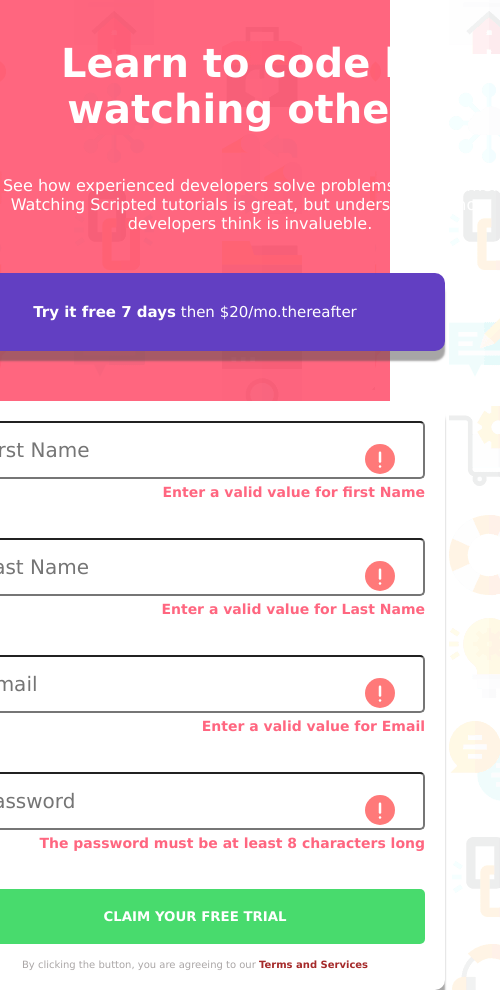
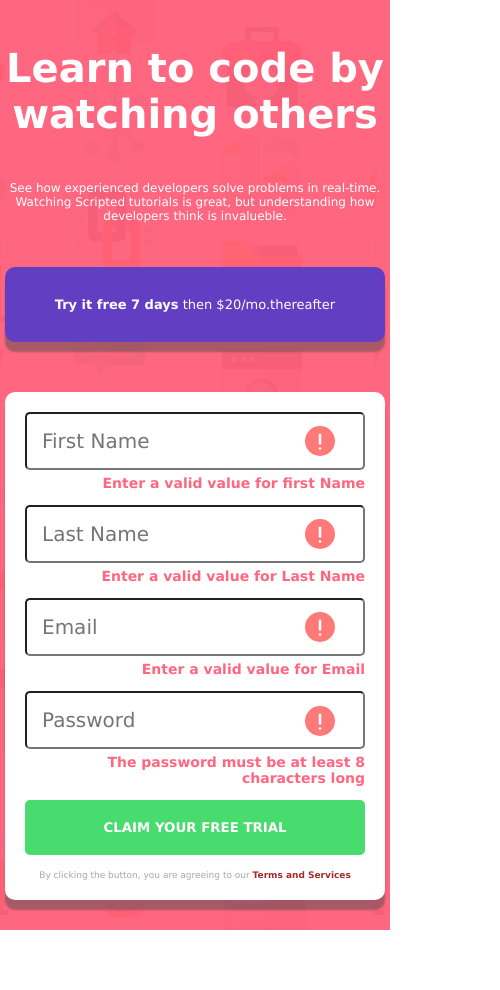
Before and after one commit to diegoalvares/formulario-de-cadastro, a plain HTML site: page index.html in a window 390 px wide. Shown: the whole page, 500 px wide, since content can reach past the window. After the commit the page ends 930 px from the top, so only its background shows below. Drawn offline with Linux system fonts and the light colour scheme; files whose address does not match are found by name.

Commit message:
adicionando responsividade para tela de celular.

```diff
--- a/css/form.css
+++ b/css/form.css
@@ -129,3 +129,74 @@ footer>span>strong{
         margin-bottom: 60px;
     }
 }
+
+@media(max-width: 440px){
+
+    body{
+        background-image: url('C:/Users/diego/Documents/GitHub/formulario-de-cadastro/imagens/bg-intro-mobile.png');
+    }
+
+    main{
+        display: flex;
+        flex-direction: column;
+        align-items: center;
+        justify-content: space-between;
+        height: 930px;
+    }
+
+    header>h2{
+        background-color: rgb(98, 63, 194);
+        color: white;
+        padding-top: 30px;
+        padding-bottom: 30px;
+        padding-left: 10px;
+        padding-right: 10px;
+        text-align: center;
+        width: 360px;
+        font-size: 13px;
+    }
+
+    #descricao{
+        text-align: center;
+        margin: auto;
+        width: 380px;
+    }
+
+    #descricao>h1{
+        font-size: 40px;
+        margin-top: 40px;
+    }
+
+    #descricao>p{
+        font-size: 12px;
+        width: 380px;
+        margin: auto;
+        text-align: center;
+    }
+
+    #formulario{
+        width: 380px;
+        margin-top: 40px;
+        margin-bottom: 30px;
+    }
+
+    #exclamacao, #exclamacao2, #exclamacao3{
+        margin-left: 280px;
+        margin-bottom: 45px;
+        margin-top: -85px;
+    }
+
+    #exclamacao4{
+        margin-left: 280px;
+        margin-bottom: 60px;
+        margin-top: -100px;
+    }
+
+    footer{
+        font-size: 9px;
+        text-align: center;
+        margin-top: 15px;
+        color: rgb(170, 166, 166);
+        font-weight: 300;
+    }
+}
```
